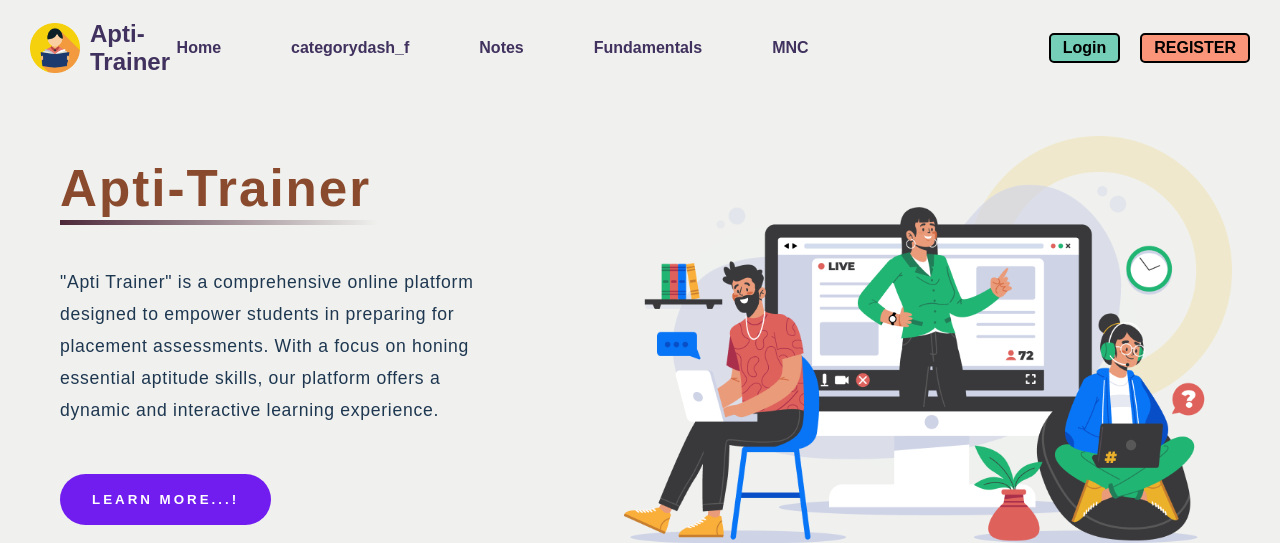
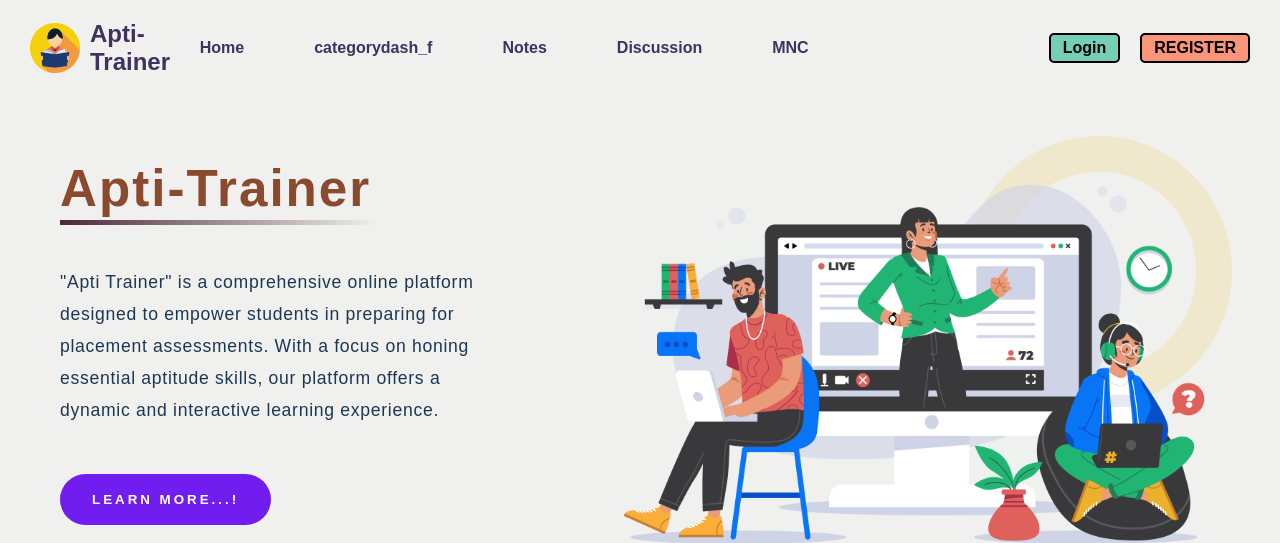
Before and after one commit to Shri-15k/Apti-Trainer, a PHP site: page /AptiTrainer/index.php in a window 1280 px wide. Shown: the top 543 px of the page. Run offline with PHP 8.4, Linux system fonts and the light colour scheme.

Commit message:
changed fundamentals to Discussion

```diff
--- a/components/nav_header.php
+++ b/components/nav_header.php
@@ -11,7 +11,7 @@
 
     <?php
     if (isset($path)){
-        $nav_elements = array("Home/Home", "Topics/categorydash_f", "Notes/Notes", "Fundamentals", "MNC/MNC");
+        $nav_elements = array("Home/Home", "Topics/categorydash_f", "Notes/Notes", "Discussion/Discussion", "MNC/MNC");
         for ($x = 0; $x < count($nav_elements); $x++) {
 
                 $temp = explode('/', $nav_elements[$x]);
```
